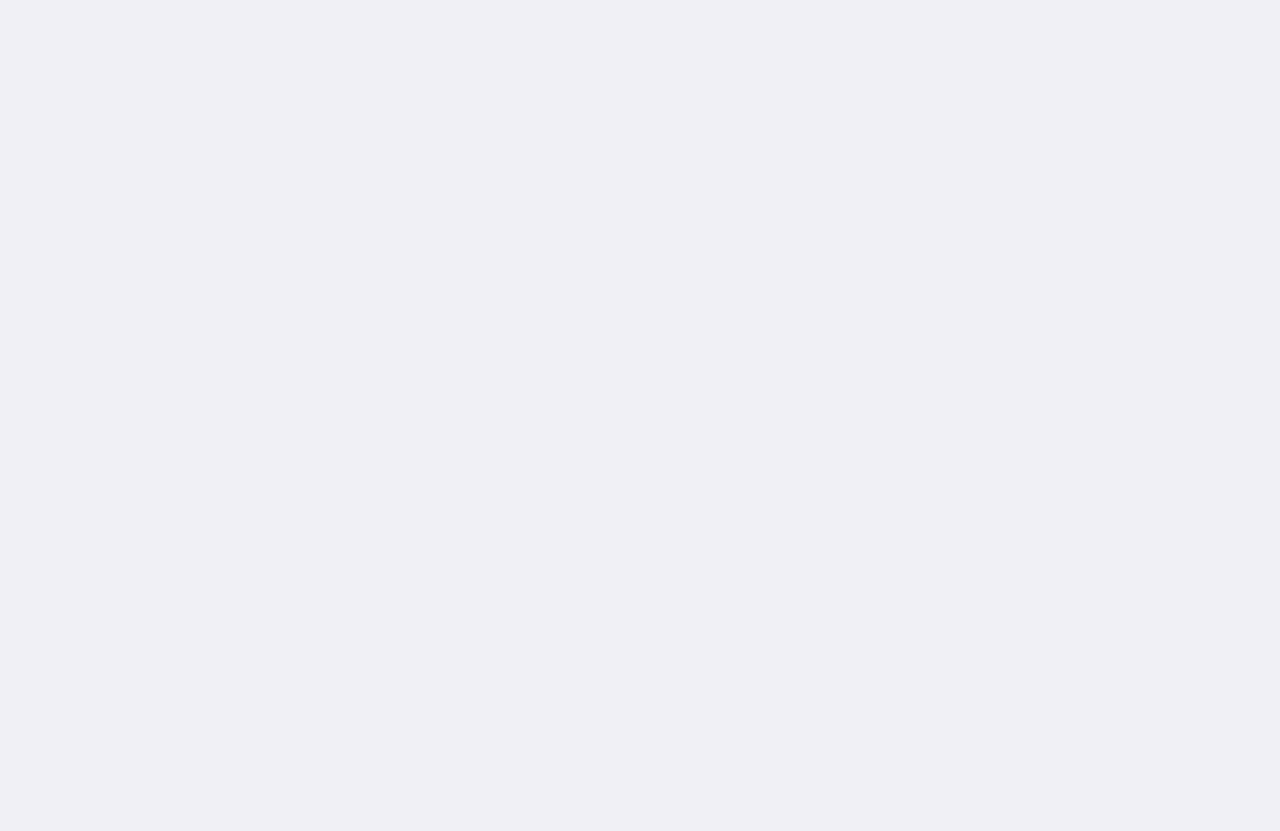
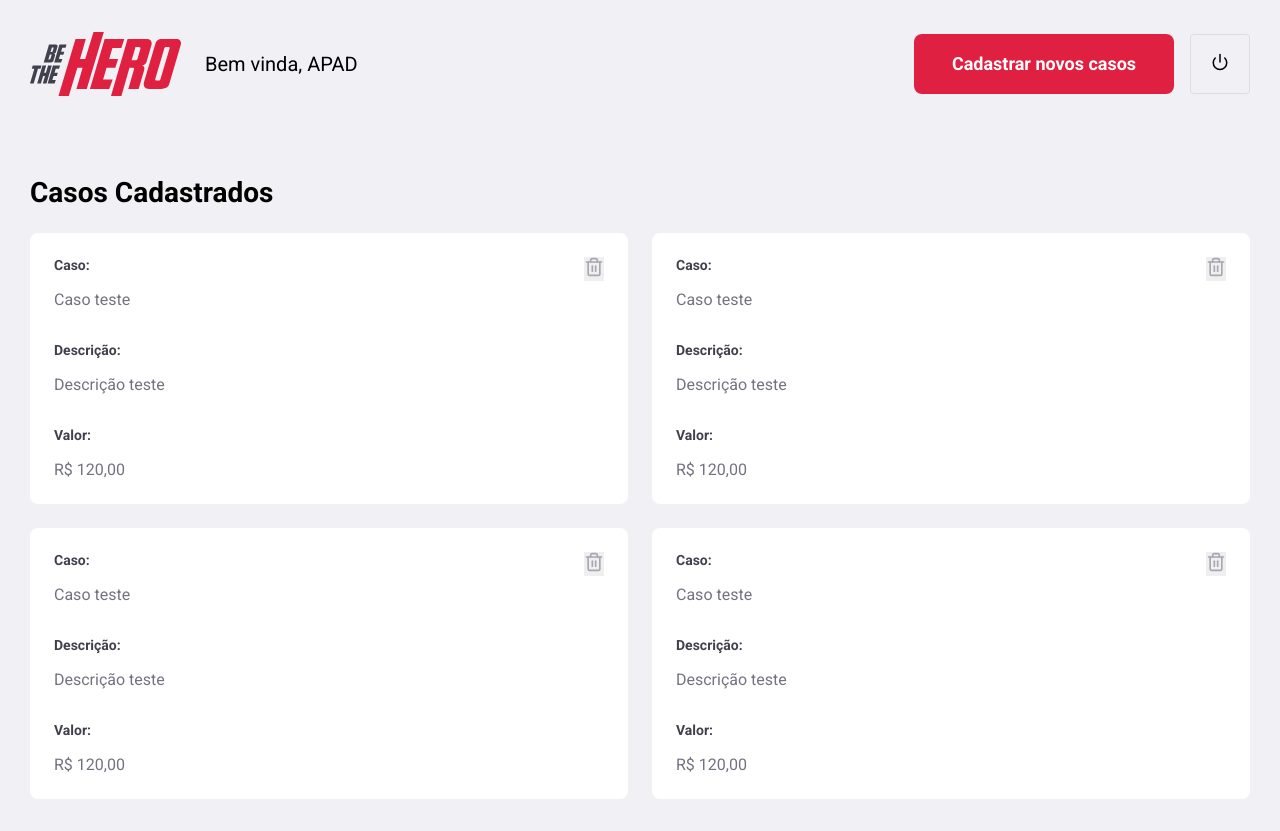
Before and after one commit to RafaelClaumann/semanaOmniStack11, a React (Create React App) app in the folder aulas/frontend/: page /profile in a window 1280 px wide. Before the commit the page ends 800 px from the top, so only its background shows below. Built offline with nearby package versions, Linux system fonts and the light colour scheme.

Commit message:
profile page

```diff
--- /dev/null
+++ b/aulas/frontend/src/pages/profile/index.js
@@ -0,0 +1,82 @@
+import React from 'react';
+import { Link } from 'react-router-dom';
+import logoImg from '../../assets/logo.svg';
+import { FiPower, FiTrash2 } from 'react-icons/fi';
+import './styles.css';
+
+export default function Profile() {
+    return (
+        <div className="profile-container">
+            <header>
+                <img src={logoImg} alt="Be The Hero" />
+                <span>Bem vinda, APAD</span>
+                <Link to="/incidents/new" className="button">Cadastrar novos casos</Link>
+                <button type="button">
+                    <FiPower size={18} coloar="#e02041" />
+                </button>
+            </header>
+            <h1>Casos Cadastrados</h1>
+            <ul>
+                <li>
+                    <strong>Caso:</strong>
+                    <p>Caso teste</p>
+
+                    <strong>Descrição:</strong>
+                    <p>Descrição teste</p>
+
+                    <strong>Valor:</strong>
+                    <p>R$ 120,00</p>
+
+                    <button type="button">
+                        <FiTrash2 size={20} color="#a8a8b3" />
+                    </button>
+                </li>
+
+                <li>
+                    <strong>Caso:</strong>
+                    <p>Caso teste</p>
+
+                    <strong>Descrição:</strong>
+                    <p>Descrição teste</p>
+
+                    <strong>Valor:</strong>
+                    <p>R$ 120,00</p>
+
+                    <button type="button">
+                        <FiTrash2 size={20} color="#a8a8b3" />
+                    </button>
+                </li>
+
+                <li>
+                    <strong>Caso:</strong>
+                    <p>Caso teste</p>
+
+                    <strong>Descrição:</strong>
+                    <p>Descrição teste</p>
+
+                    <strong>Valor:</strong>
+                    <p>R$ 120,00</p>
+
+                    <button type="button">
+                        <FiTrash2 size={20} color="#a8a8b3" />
+                    </button>
+                </li>
+
+                <li>
+                    <strong>Caso:</strong>
+                    <p>Caso teste</p>
+
+                    <strong>Descrição:</strong>
+                    <p>Descrição teste</p>
+
+                    <strong>Valor:</strong>
+                    <p>R$ 120,00</p>
+
+                    <button type="button">
+                        <FiTrash2 size={20} color="#a8a8b3" />
+                    </button>
+                </li>
+            </ul>
+        </div>
+    );
+}
--- /dev/null
+++ b/aulas/frontend/src/pages/profile/styles.css
@@ -0,0 +1,86 @@
+.profile-container {
+    width: 100%;
+    max-width: 1180;
+    padding: 0 30px;
+    margin: 32px auto;
+}
+
+.profile-container header {
+    display: flex;
+    align-items: center;
+}
+
+.profile-container header span {
+    font-size: 20px;
+    margin-left: 24px;
+}
+
+.profile-container header img {
+    height: 64px;
+}
+
+.profile-container header a {
+    width: 260px;
+    margin-left: auto;
+    margin-top: 0;
+}
+
+.profile-container header button {
+    height: 60px;
+    width: 60px;
+    border-radius: 4px;
+    border: 1px solid #dcdce6;
+    background: transparent;
+    margin-left: 16px;
+    transition: border-color 0.2s;
+}
+
+.profile-container header button:hover {
+    border-color: #999;
+}
+
+.profile-container h1 {
+    margin-top: 80px;
+    margin-bottom: 24px;
+}
+
+.profile-container ul {
+    display: grid;
+    grid-template-columns: 1fr 1fr;
+    grid-gap: 24px;
+    list-style: none;
+}
+
+.profile-container ul li {
+    background: #FFF;
+    padding: 24px;
+    border-radius: 8px;
+    position: relative;
+}
+
+.profile-container ul li button {
+    position: absolute;
+    right: 24px;
+    top: 24px;
+    border: 0;
+}
+
+.profile-container ul li button:hover {
+    opacity: 0.8;
+}
+
+.profile-container ul li strong {
+    display: block;
+    margin-bottom: 16px;
+    color: #41414d;
+}
+
+.profile-container ul li p + strong  {
+    margin-top: 32px;
+}
+
+.profile-container ul li p {
+    color: #737380;
+    line-height: 21px;
+    font-size: 16px;
+}
--- a/aulas/frontend/src/routes.js
+++ b/aulas/frontend/src/routes.js
@@ -2,6 +2,7 @@
 import { BrowserRouter, Route, Switch } from 'react-router-dom';
 import Logon from './pages/logon'
 import Register from './pages/register'
+import Profile from './pages/profile'
 
 export default function Routes() {
     return (
@@ -9,6 +10,7 @@
             <Switch>
                 <Route path="/" exact component={Logon} />
                 <Route path="/register" component={Register} />
+                <Route path="/profile" component={Profile} />
             </Switch>
         </BrowserRouter>
     );
```
